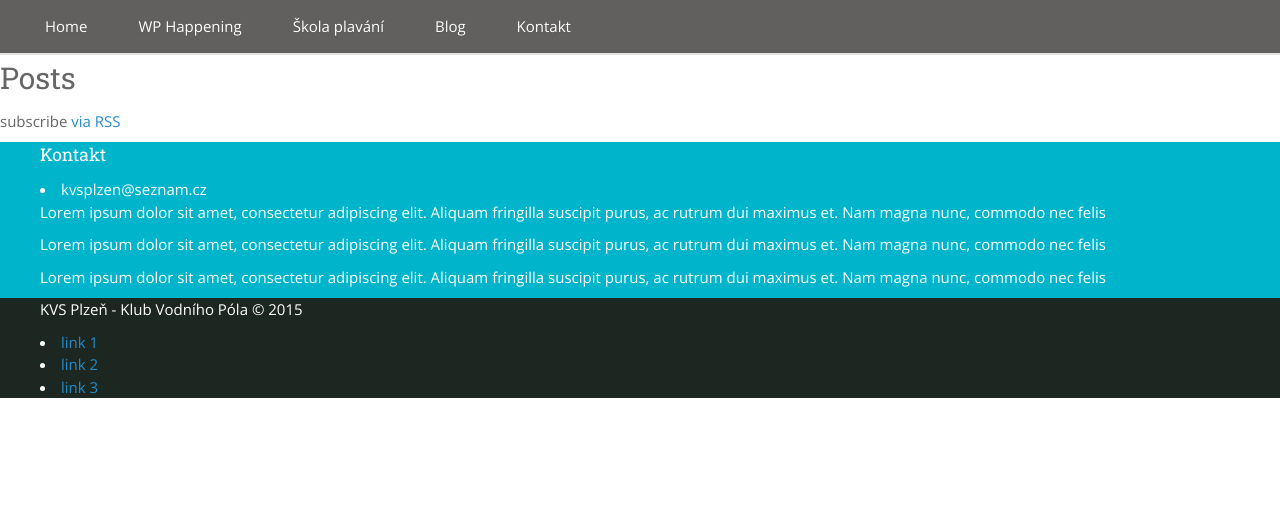
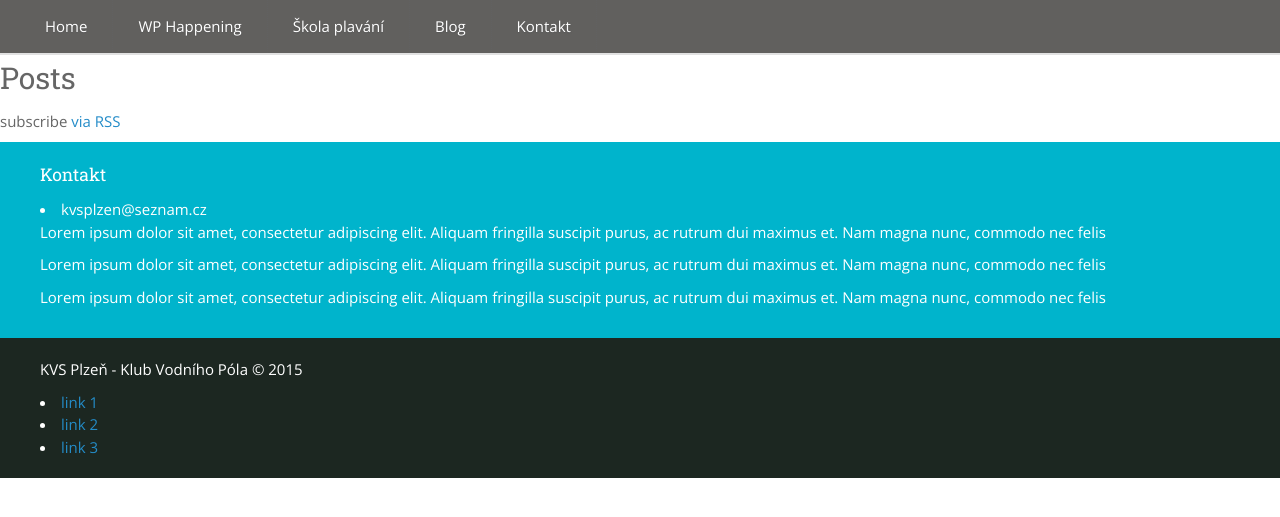
Before and after one commit to SteveVil/KVS-web, a Jekyll site: the page built from index.html, in a window 1280 px wide. Shown: the top 517 px of the page. Built offline with Jekyll 4.4.1, drawn with Linux system fonts in a browser that asks for light colours.

Commit message:
Update _base.scss

```diff
--- a/_sass/_base.scss
+++ b/_sass/_base.scss
@@ -159,8 +159,7 @@ pre {
     max-width:         calc(#{$content-width} - (#{$spacing-unit} * 2));
     margin-right: auto;
     margin-left: auto;
-    padding-right: $spacing-unit;
-    padding-left: $spacing-unit;
+    padding: $spacing-unit;
     @extend %clearfix;
 
     @include media-query($on-laptop) {
```
